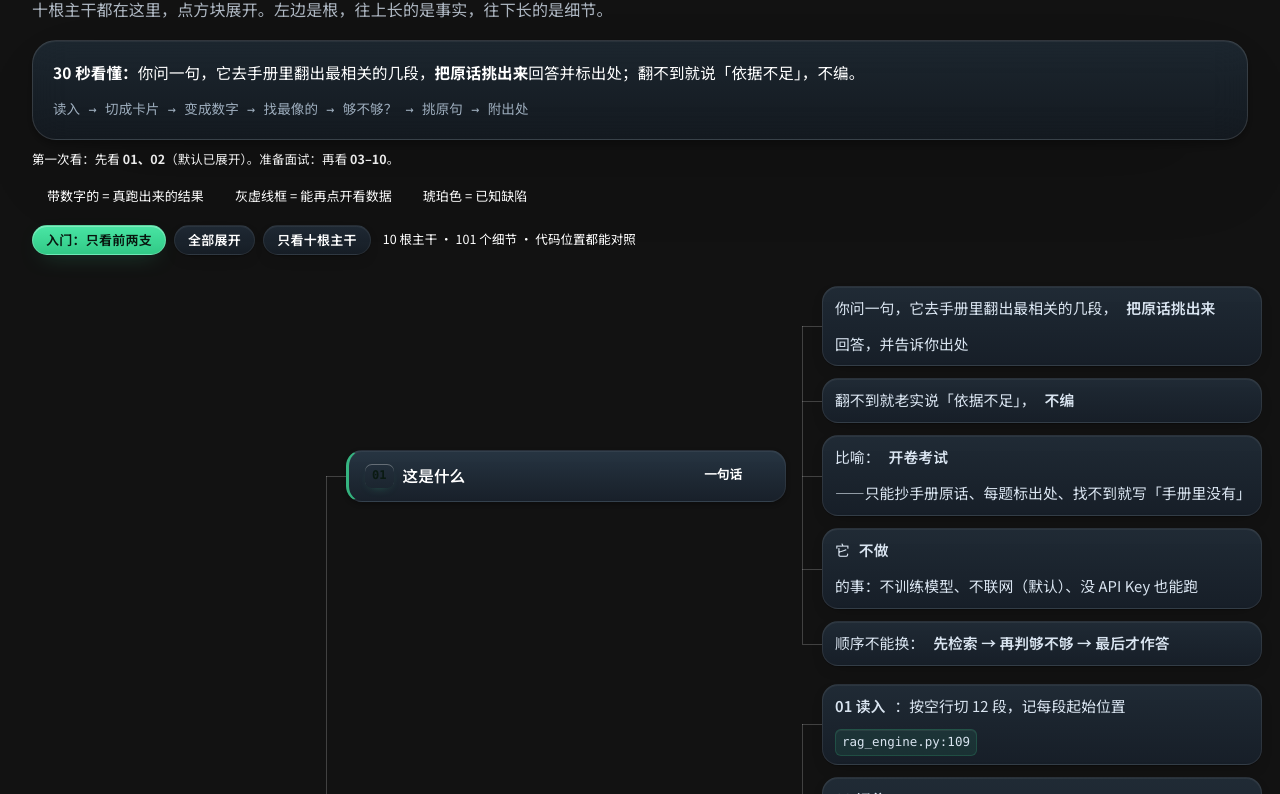
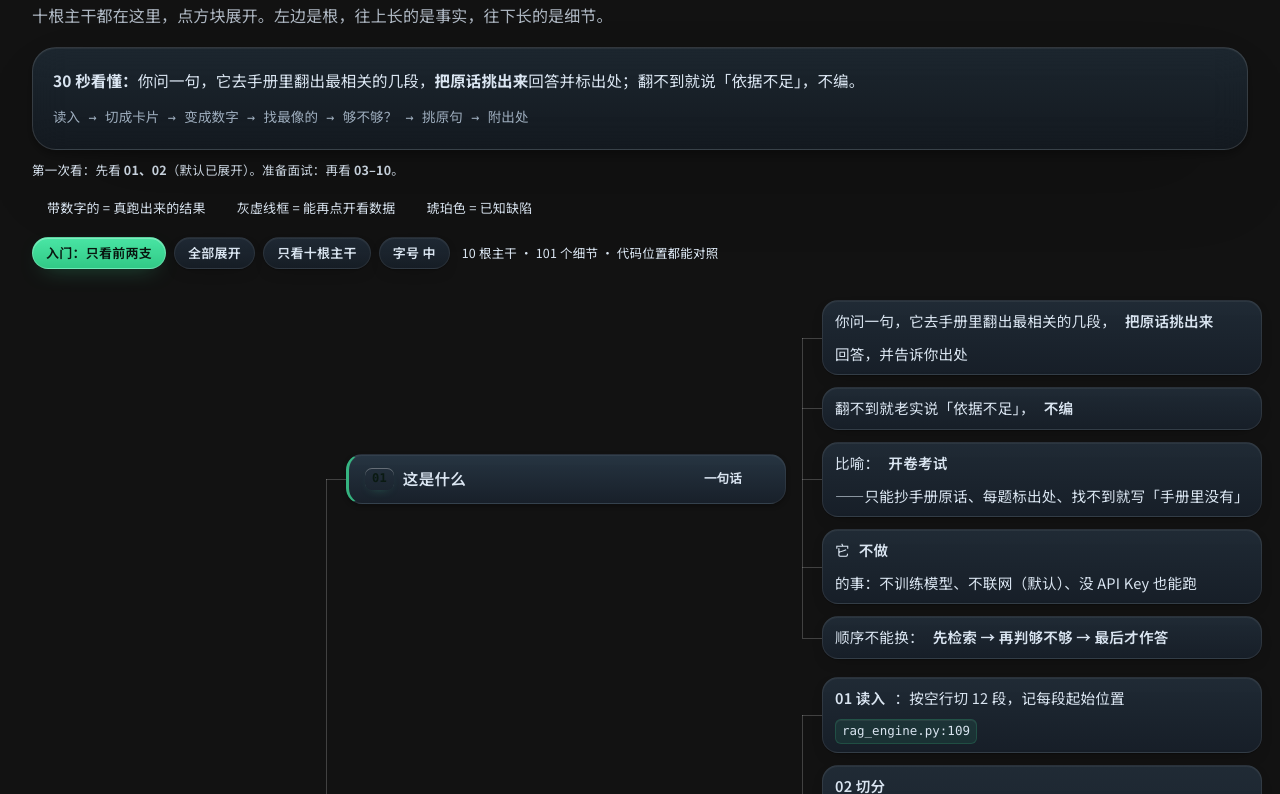
Before and after one commit to ljj917878-ops/campus-rag, a plain HTML site: page docs/index.html in a window 1280 px wide. Shown: the part 162-956 px from the top of the page. Drawn offline with Linux system fonts and the light colour scheme; no server answers.

Commit message:
style: 阅读舒适度（正文字号可调并记忆、行高放宽、页脚砍成一行）

```diff
--- a/docs/code.html
+++ b/docs/code.html
@@ -282,6 +282,17 @@ body,h1,h2,h3,.nd,.nside,.mini{font-family:var(--sans)}
 code,pre,.mono,.ln,.tag{font-family:var(--mono)}
 /* Noto 的汉字比雅黑略宽，字距收一点 */
 body{letter-spacing:.004em}
+
+/* ── 阅读舒适度（2026-11-14）：这是给我自己看的，宁松勿紧 ── */
+:root{--fs-body:16px}
+body{font-size:var(--fs-body);line-height:1.92;color:#dae5f1;letter-spacing:.012em}
+p,li,.nside,.what,.sub{line-height:1.92}
+h1{line-height:1.28}
+h2{margin-top:2.2em}
+.nd{font-size:14.6px;line-height:1.66}
+.nd .no{font-size:11.5px}
+.mini{font-size:13px;padding:7px 13px}
+.site-foot{line-height:1.9}
 </style>  <link rel="prefetch" href="code.html">
 <link rel="prefetch" href="all.html">
 </head><body>
--- a/docs/index.html
+++ b/docs/index.html
@@ -354,6 +354,17 @@ table.tbl{border-radius:var(--r-md);overflow:hidden;box-shadow:var(--sh-sm)}
 /* 标题与小标签的呼吸感 */
 .sub{margin-top:10px}
 .kicker{margin-bottom:10px}
+
+/* ── 阅读舒适度（2026-11-14）：这是给我自己看的，宁松勿紧 ── */
+:root{--fs-body:16px}
+body{font-size:var(--fs-body);line-height:1.92;color:#dae5f1;letter-spacing:.012em}
+p,li,.nside,.what,.sub{line-height:1.92}
+h1{line-height:1.28}
+h2{margin-top:2.2em}
+.nd{font-size:14.6px;line-height:1.66}
+.nd .no{font-size:11.5px}
+.mini{font-size:13px;padding:7px 13px}
+.site-foot{line-height:1.9}
 </style>
 <style>
   /* 横向思维导图约需 1220px：窄于 1280px 一律退回竖排缩进树，避免整页横向滚动 */
@@ -393,6 +404,7 @@ table.tbl{border-radius:var(--r-md);overflow:hidden;box-shadow:var(--sh-sm)}
     <button class="mini on" data-act="intro">入门：只看前两支</button>
     <button class="mini" data-act="expand">全部展开</button>
     <button class="mini" data-act="collapse">只看十根主干</button>
+    <button class="mini" data-act="fs" title="点一下换一档字号，会记住">字号 中</button>
     <span class="mini-hint" id="treeStat">代码位置都能对照</span>
   </div>
 
@@ -591,8 +603,7 @@ table.tbl{border-radius:var(--r-md);overflow:hidden;box-shadow:var(--sh-sm)}
   </div>
 </div>
 
-<footer class="site-foot">CampusRAG · 一张图看全 · 仓库 ljj917878-ops/campus-rag · 提交 <span class="mono">a255ac0</span><br>
-<span class="mono" style="font-size:12px">数据由 experiments/ 下的脚本在 2026-11-14 生成：chunk_size_sweep.py · negative_probe.py · threshold_scan.py · heldout_check.py · signal_auc.py</span></footer>
+<footer class="site-foot">更新 2026-11-14 · 仓库 ljj917878-ops/campus-rag · 提交 <span class="mono">7e0946c</span></footer>
 
 <script>
 (() => {
@@ -633,5 +644,25 @@ table.tbl{border-radius:var(--r-md);overflow:hidden;box-shadow:var(--sh-sm)}
   if (el) el.textContent = roots.length + ' 根主干 · ' + nodes.length + ' 个细节 · 代码位置都能对照';
 })();
 </script>
+
+<script>
+(() => {
+  const FS = ['15px', '16px', '17px', '18px'];
+  const LABEL = ['小', '中', '大', '特大'];
+  let i = parseInt(localStorage.getItem('crag-fs') || '1', 10);
+  if (!(i >= 0 && i < FS.length)) i = 1;
+  const btn = document.querySelector('.mini[data-act="fs"]');
+  const apply = () => {
+    document.documentElement.style.setProperty('--fs-body', FS[i]);
+    if (btn) btn.textContent = '字号 ' + LABEL[i];
+  };
+  apply();
+  if (btn) btn.addEventListener('click', () => {
+    i = (i + 1) % FS.length;
+    localStorage.setItem('crag-fs', String(i));
+    apply();
+  });
+})();
+</script>
 </body>
 </html>
```
